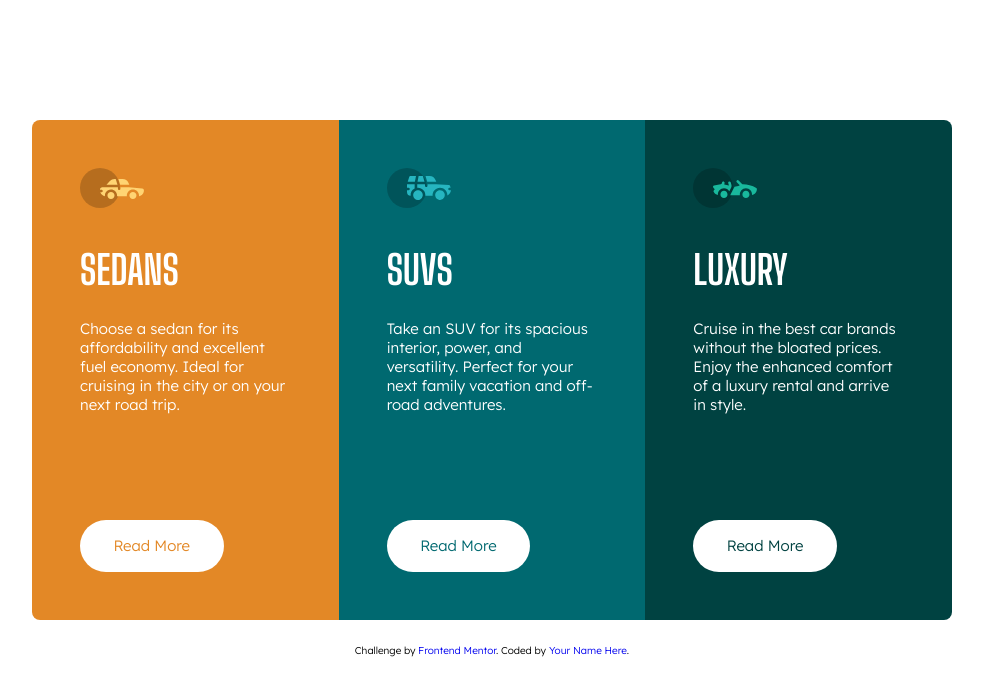
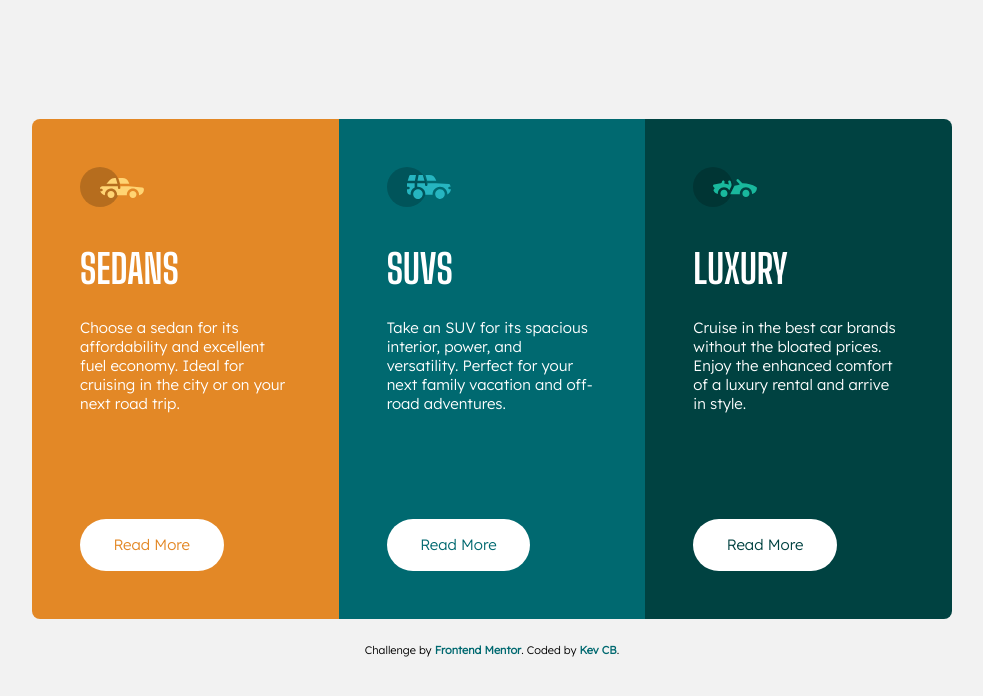
Before and after one commit to kevencb/column-preview-card, a plain HTML site: page index.html in a window 1280 px wide. Shown: the whole page, without its empty margins (148-1131 px from the left). Drawn offline with Linux system fonts and the light colour scheme.

Commit message:
Finished project

```diff
--- a/index.html
+++ b/index.html
@@ -67,7 +67,8 @@
       Challenge by
       <a href="https://www.frontendmentor.io?ref=challenge" target="_blank"
         >Frontend Mentor</a
-      >. Coded by <a href="#">Your Name Here</a>.
+      >. Coded by
+      <a href="https://github.com/kevencb" target="_blank">Kev CB</a>.
     </footer>
   </body>
 </html>
--- a/scss/main.scss
+++ b/scss/main.scss
@@ -25,6 +25,7 @@ html {
 
 body {
   font-family: var(--fontParagraph);
+  background-color: var(--veryLightGray);
   @media (min-width: 1260px) {
     display: grid;
     align-content: center;
@@ -108,7 +109,13 @@ main {
   }
 }
 
-footer {
-  margin: 2.4rem auto;
+footer.attribution {
+  margin: 24px auto;
   text-align: center;
+  font-size: 11px;
+  text-align: center;
+  a {
+    font-weight: bold;
+    color: var(--darkCyan);
+  }
 }
```
Also changed, not shown: css/main.css, 2 other files.
